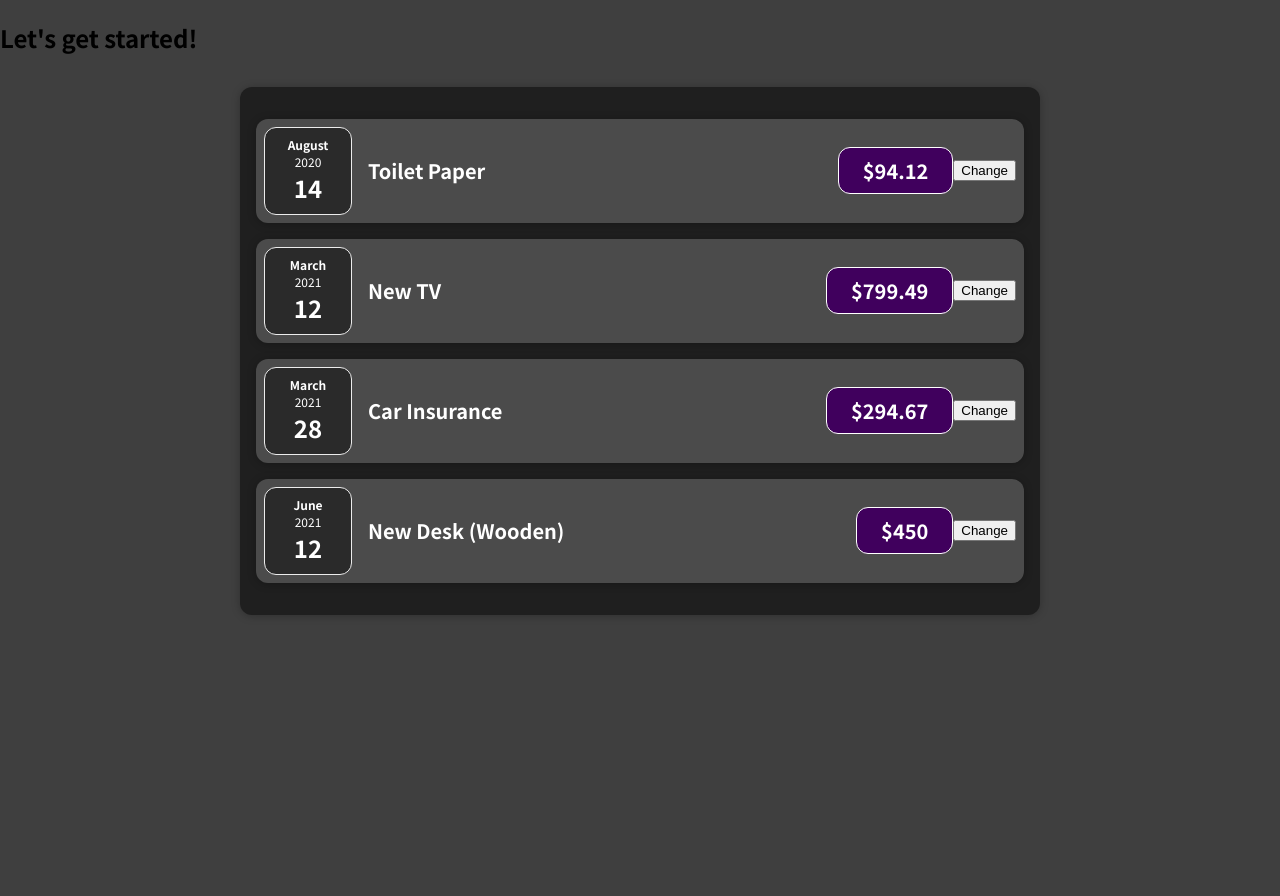
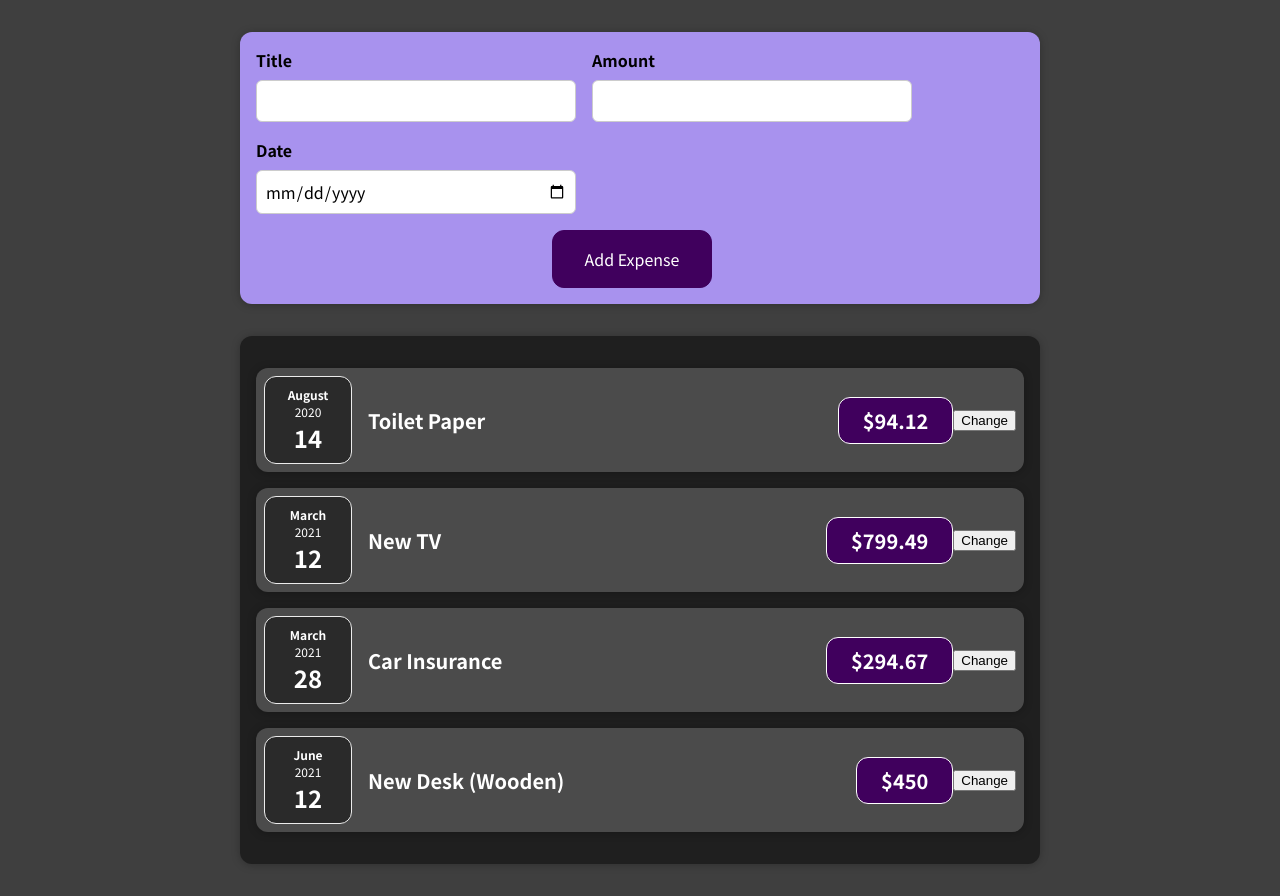
Before and after one commit to FangtaiDong10/learn_react, a React (Create React App) app: page / in a window 1280 px wide. Before the commit the page ends 800 px from the top, so only its background shows below. Built offline with nearby package versions, Linux system fonts and the light colour scheme.

Commit message:
newExpense and ExpenseForm components update

```diff
--- a/src/App.js
+++ b/src/App.js
@@ -1,4 +1,9 @@
+import React from "react";
+
+import NewExpense from "./components/NewExpense/NewExpense";
 import Expenses from "./components/Expenses/Expenses";
+
+
 const App = () => {
   const expenses = [
     {
@@ -24,7 +29,7 @@
 
   return (
     <div>
-      <h2>Let's get started!</h2>
+      <NewExpense />
       <Expenses items={expenses}/>
     </div>
   );
--- /dev/null
+++ b/src/components/NewExpense/ExpenseForm.css
@@ -0,0 +1,26 @@
+.new-expense__controls {
+  display: flex;
+  flex-wrap: wrap;
+  gap: 1rem;
+  margin-bottom: 1rem;
+  text-align: left;
+}
+
+.new-expense__control label {
+  font-weight: bold;
+  margin-bottom: 0.5rem;
+  display: block;
+}
+
+.new-expense__control input {
+  font: inherit;
+  padding: 0.5rem;
+  border-radius: 6px;
+  border: 1px solid #ccc;
+  width: 20rem;
+  max-width: 100%;
+}
+
+.new-expense__actions {
+  text-align: right;
+}
--- /dev/null
+++ b/src/components/NewExpense/ExpenseForm.js
@@ -0,0 +1,30 @@
+import React from "react";
+
+import "./ExpenseForm.css";
+
+const ExpenseForm = () => {
+  return (
+    <form>
+      <div className="new-expense__controls">
+        <div className="new-expense__control">
+          <label>Title</label>
+          <input type="text" />
+        </div>
+        <div className="new-expense__control">
+          <label>Amount</label>
+          <input type="number" min="0.01" step="0.01" />
+        </div>
+        <div className="new-expense__control">
+          <label>Date</label>
+          <input type="date" min="2019-01-01"  max="2023-12-31"/>
+        </div>
+      </div>
+
+      <div className="new-expense_actions">
+        <button type="submit">Add Expense</button>
+      </div>
+    </form>
+  );
+};
+
+export default ExpenseForm;
--- /dev/null
+++ b/src/components/NewExpense/NewExpense.css
@@ -0,0 +1,38 @@
+.new-expense {
+  background-color: #a892ee;
+  padding: 1rem;
+  margin: 2rem auto;
+  width: 50rem;
+  max-width: 95%;
+  border-radius: 12px;
+  text-align: center;
+  box-shadow: 0 1px 8px rgba(0, 0, 0, 0.25);
+}
+
+.new-expense button {
+  font: inherit;
+  cursor: pointer;
+  padding: 1rem 2rem;
+  border: 1px solid #40005d;
+  background-color: #40005d;
+  color: white;
+  border-radius: 12px;
+  margin-right: 1rem;
+}
+
+.new-expense button:hover,
+.new-expense button:active {
+  background-color: #510674;
+  border-color: #510674;
+}
+
+.new-expense button.alternative {
+  color: #220131;
+  border-color: transparent;
+  background-color: transparent;
+}
+
+.new-expense button.alternative:hover,
+.new-expense button.alternative:active {
+  background-color: #ddb3f8;
+}
--- /dev/null
+++ b/src/components/NewExpense/NewExpense.js
@@ -0,0 +1,15 @@
+import React from "react";
+import "./NewExpense.css";
+
+import ExpenseForm from "./ExpenseForm";
+
+//  return a form with user input
+const NewExpense = () => {
+  return (
+    <div className="new-expense">
+      <ExpenseForm />
+    </div>
+  );
+};
+
+export default NewExpense;
```
Also changed, not shown: 1 other file (tests, documents, lock files or other folders).
